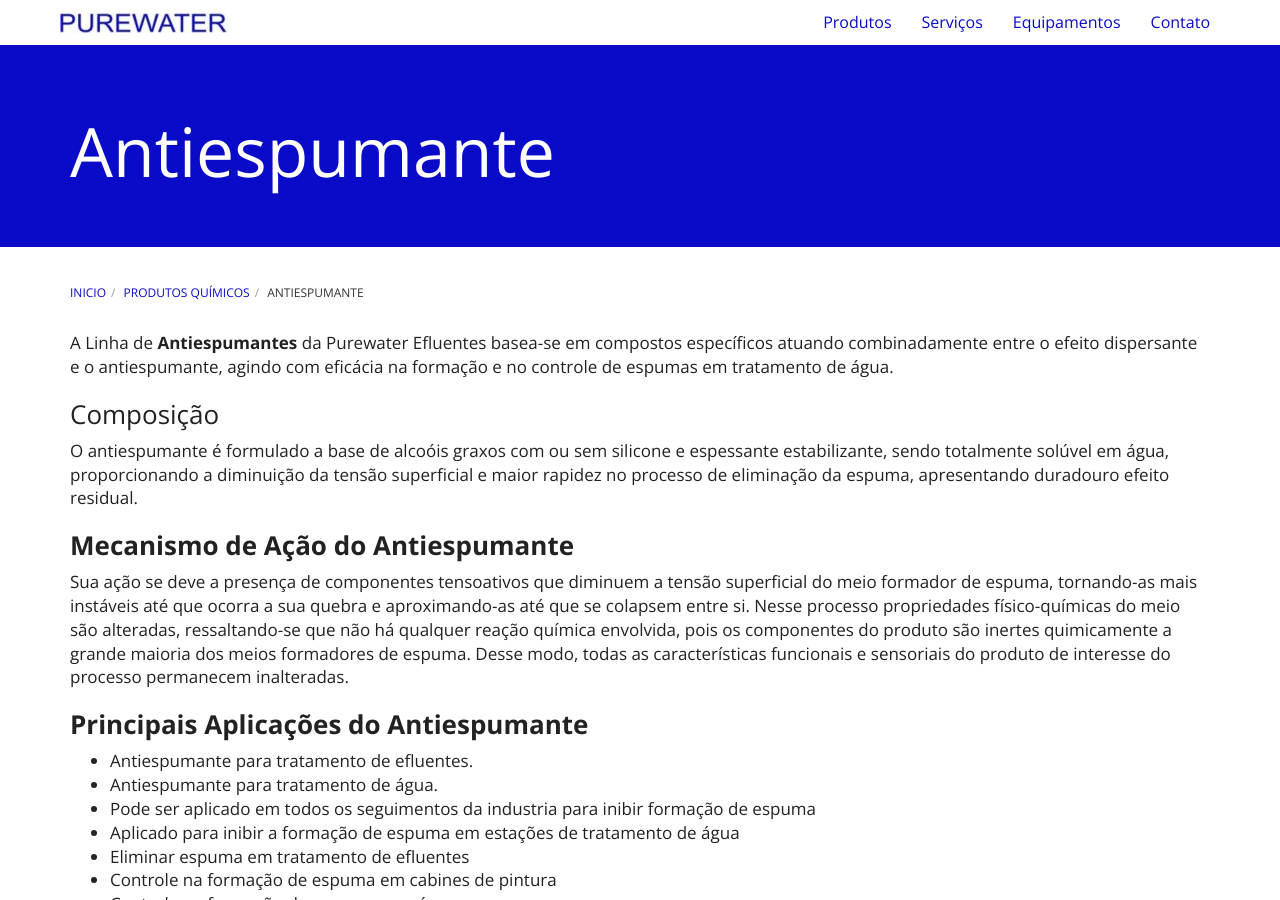
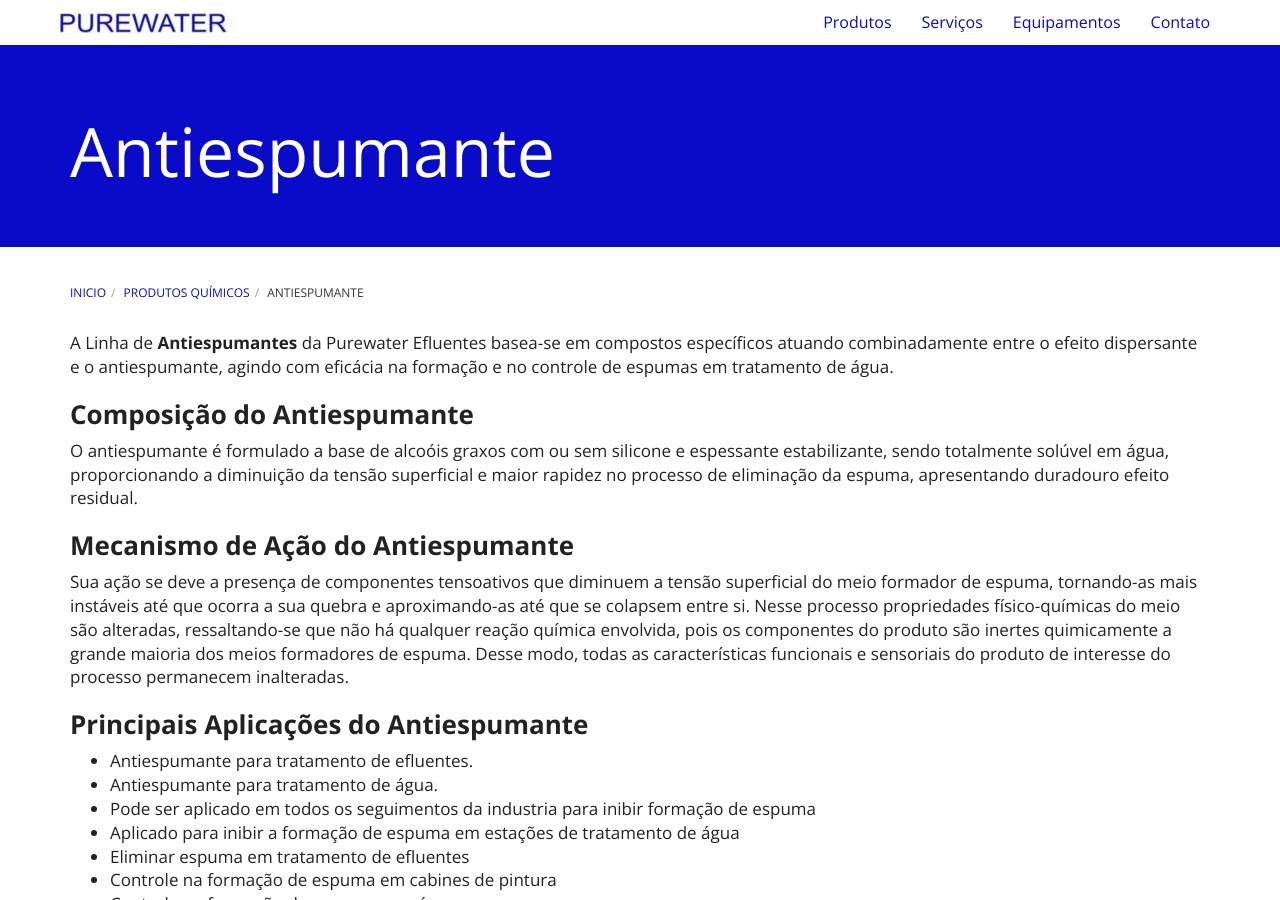
Before and after one commit to purewaterefluentes/purewaterefluentes.github.io, a Jekyll site: the page built from produtos/antiespumante.md, in a window 1280 px wide and 900 px high. Built offline with Jekyll 4.4.1, drawn with Linux system fonts in a browser that asks for light colours; nearby versions of some CDN libraries; library files that are not in the unit come from our copies.

Commit message:
Update antiespumante.md

```diff
--- a/produtos/antiespumante.md
+++ b/produtos/antiespumante.md
@@ -7,7 +7,7 @@ subtitle:
 
 A Linha de **Antiespumantes** da Purewater Efluentes basea-se em compostos específicos atuando combinadamente entre o efeito dispersante e o antiespumante, agindo com eficácia na formação e no controle de espumas em tratamento de água.
 
-### Composição
+### **Composição do Antiespumante**
 O antiespumante é formulado a base de alcoóis graxos com ou sem silicone e espessante estabilizante,  sendo totalmente solúvel em água, proporcionando a diminuição da tensão superficial e maior rapidez no processo de eliminação da espuma, apresentando duradouro efeito residual.
 
 ### **Mecanismo de Ação do Antiespumante**
```
